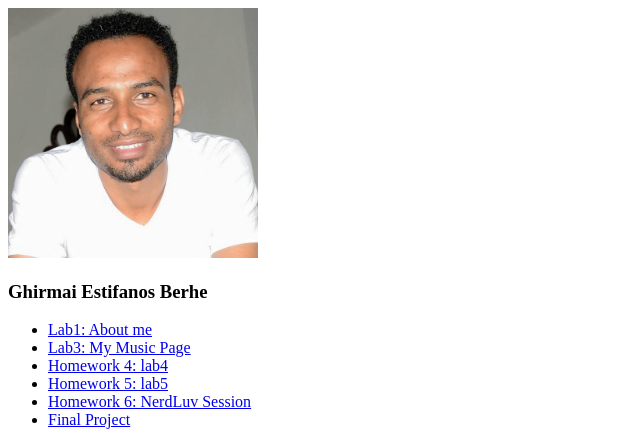
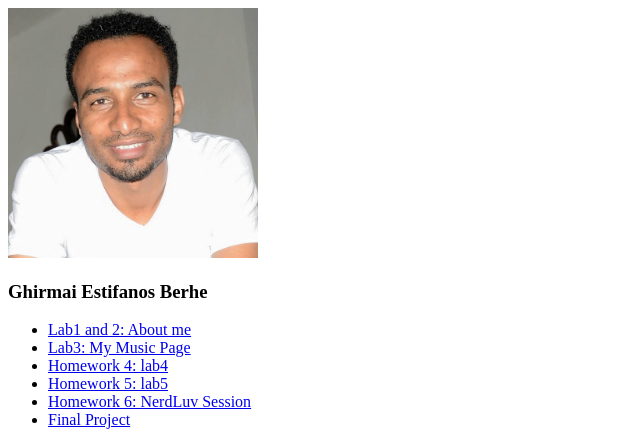
Before and after one commit to ghirmaiestifanos/wap, a plain HTML site: page index.html in a window 1280 px wide. Shown: the top 440 px of the page, without its empty margins (0-640 px from the left). Drawn offline with Linux system fonts and the light colour scheme.

Commit message:
Update index.html

```diff
--- a/index.html
+++ b/index.html
@@ -16,7 +16,7 @@
 
 	<ul>
 
-		<li><a href="wap_lab2/aboutme.html">Lab1: About me</a></li>
+		<li><a href="wap_lab2/aboutme.html">Lab1 and 2: About me</a></li>
 		<li><a href="#">Lab3: My Music Page</a></li>
 			<li><a href="wap_lab4/registrationForm.html">Homework 4: lab4</a></li>
 		<li><a href="wap_lab5/lab5.html">Homework 5: lab5</a></li>
```
